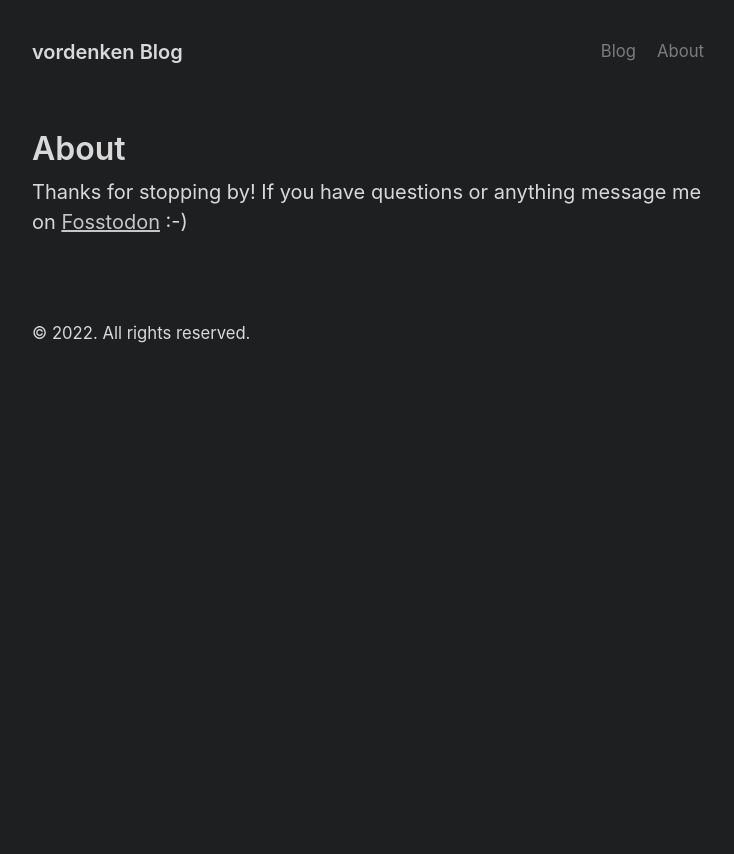
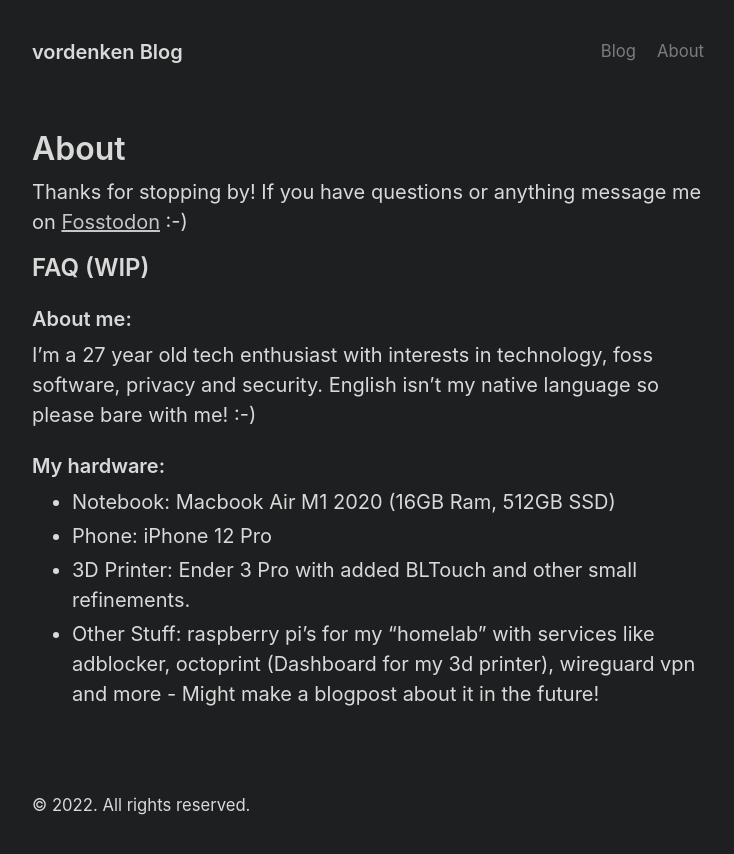
Before and after one commit to vordenken/vordenken.github.io, a Jekyll site: the page built from about.md, in a window 1280 px wide. Shown: the top 854 px of the page, without its empty margins (272-1006 px from the left). Built offline with Jekyll 4.4.1, drawn with Linux system fonts in a browser that asks for light colours; comment, search, counter and statistics services are not loaded.

Commit message:
added about infos

```diff
--- a/about.md
+++ b/about.md
@@ -4,3 +4,17 @@ title: About
 ---
 
 Thanks for stopping by! If you have questions or anything message me on [Fosstodon](https://fosstodon.org/web/@vordenken) :-)
+
+## FAQ (WIP)
+
+### About me:
+
+I'm a 27 year old tech enthusiast with interests in technology, foss software, privacy and security.
+English isn't my native language so please bare with me! :-)
+
+### My hardware:
+
+- Notebook: Macbook Air M1 2020 (16GB Ram, 512GB SSD)
+- Phone: iPhone 12 Pro
+- 3D Printer: Ender 3 Pro with added BLTouch and other small refinements.
+- Other Stuff: raspberry pi's for my "homelab" with services like adblocker, octoprint (Dashboard for my 3d printer), wireguard vpn and more - Might make a blogpost about it in the future!
```
